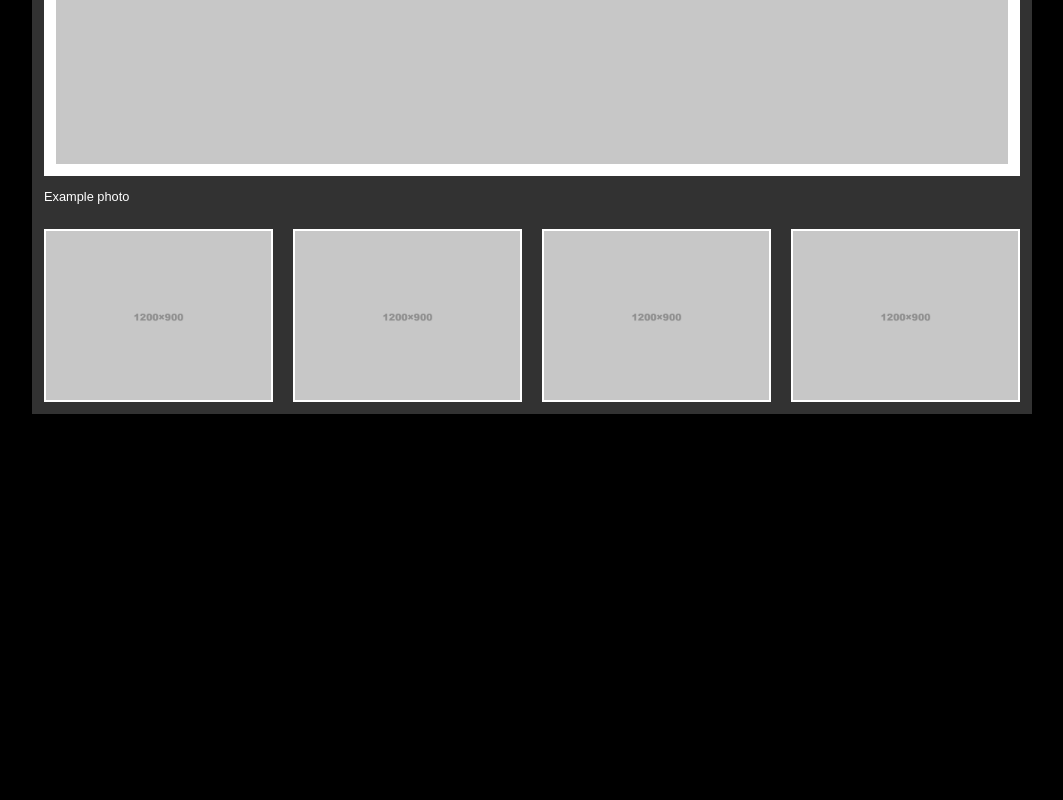
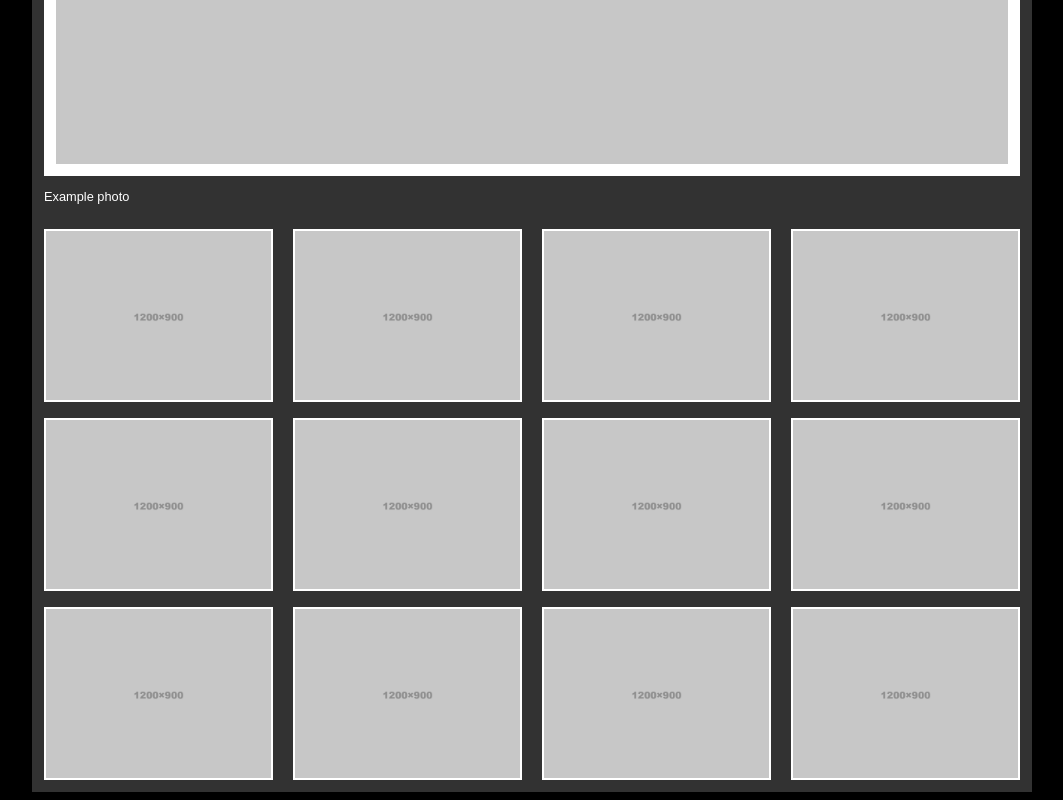
Before and after one commit to darrenchurchill/LS202, a plain HTML site: page lesson_6/15_photo_gallery_media_queries/photo_gallery.html in a window 1280 px wide. Shown: the part 662-1462 px from the top of the page, without its empty margins (108-1171 px from the left). Before the commit the page ends 1084 px from the top, so only its background shows below. Drawn offline with Linux system fonts and the light colour scheme.

Commit message:
6.12: Add additional thumbnails on multiple rows

```diff
--- a/lesson_6/15_photo_gallery_media_queries/photo_gallery.css
+++ b/lesson_6/15_photo_gallery_media_queries/photo_gallery.css
@@ -52,7 +52,8 @@ footer img {
 
 ul {
   display: flex;
-  gap: 2%;
+  flex-wrap: wrap;
+  gap: 1rem 2%;
   justify-content: space-between;
   padding: 0;
   margin: 0;
@@ -60,5 +61,5 @@ ul {
 
 li {
   list-style-type: none;
-  flex: 1;
+  flex: 200px;
 }
--- a/lesson_6/15_photo_gallery_media_queries/photo_gallery.html
+++ b/lesson_6/15_photo_gallery_media_queries/photo_gallery.html
@@ -23,6 +23,14 @@
         <li><img src="images/1200x900.png" alt="1200x900 placeholder image"></li>
         <li><img src="images/1200x900.png" alt="1200x900 placeholder image"></li>
         <li><img src="images/1200x900.png" alt="1200x900 placeholder image"></li>
+        <li><img src="images/1200x900.png" alt="1200x900 placeholder image"></li>
+        <li><img src="images/1200x900.png" alt="1200x900 placeholder image"></li>
+        <li><img src="images/1200x900.png" alt="1200x900 placeholder image"></li>
+        <li><img src="images/1200x900.png" alt="1200x900 placeholder image"></li>
+        <li><img src="images/1200x900.png" alt="1200x900 placeholder image"></li>
+        <li><img src="images/1200x900.png" alt="1200x900 placeholder image"></li>
+        <li><img src="images/1200x900.png" alt="1200x900 placeholder image"></li>
+        <li><img src="images/1200x900.png" alt="1200x900 placeholder image"></li>
       </ul>
     </footer>
   </main>
```
